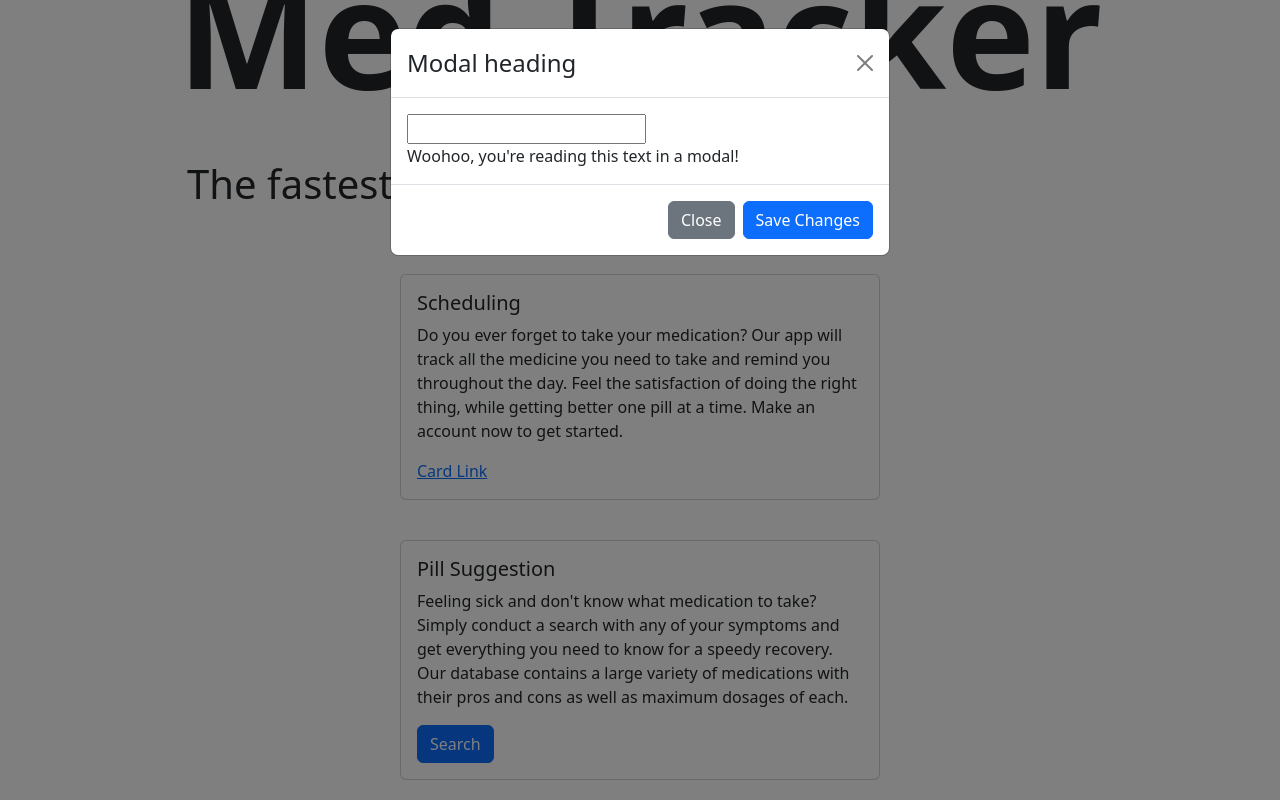
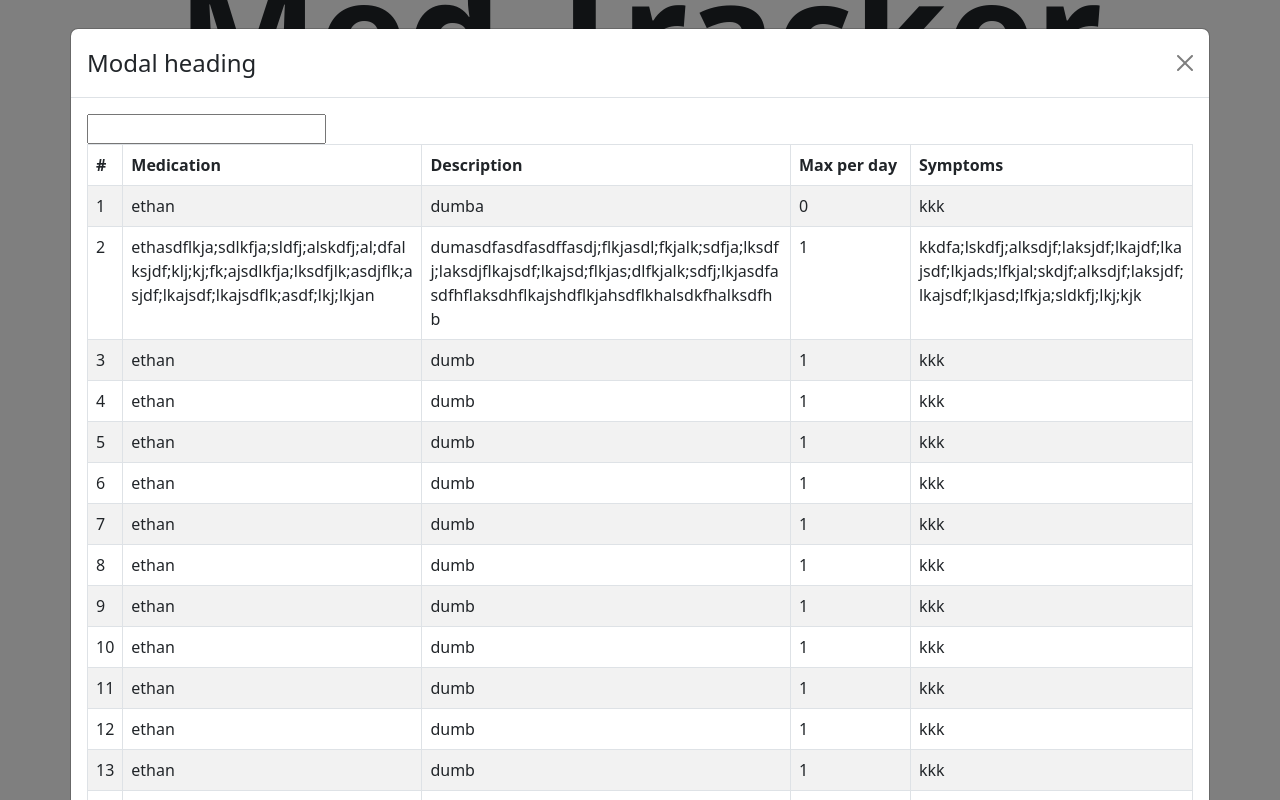
Before and after one commit to fool1280/med-track, a React (Create React App) app in the folder med-track/: page / in a window 1280 px wide. Both pictures are taken after a click on the button "Search". Shown: the part 167-967 px from the top of the page. Built offline with nearby package versions, Linux system fonts and the light colour scheme.

Commit message:
update modal

```diff
--- a/med-track/src/App.css
+++ b/med-track/src/App.css
@@ -49,3 +49,6 @@
     flex-direction: column;
     align-items: left;
 }
+.cl {
+    word-break: "break-all";
+}
--- a/med-track/src/App.js
+++ b/med-track/src/App.js
@@ -7,26 +7,85 @@ import Card from "react-bootstrap/Card";
 import React, { useState } from "react";
 import Button from "react-bootstrap/Button";
 import Modal from "react-bootstrap/Modal";
+import Table from 'react-bootstrap/Table';
+
+
+function ListDrugs() {
+    const a = [{"name":"ethan", "description": "dumba", "maxPerDay": 0, "symptoms": "kkk"},
+    {"name":"ethasdflkja;sdlkfja;sldfj;alskdfj;al;dfalksjdf;klj;kj;fk;ajsdlkfja;lksdfjlk;asdjflk;asjdf;lkajsdf;lkajsdflk;asdf;lkj;lkjan", "description": "dumasdfasdfasdffasdj;flkjasdl;fkjalk;sdfja;lksdfj;laksdjflkajsdf;lkajsd;flkjas;dlfkjalk;sdfj;lkjasdfasdfhflaksdhflkajshdflkjahsdflkhalsdkfhalksdfhb", "maxPerDay": 1, "symptoms": "kkdfa;lskdfj;alksdjf;laksjdf;lkajdf;lkajsdf;lkjads;lfkjal;skdjf;alksdjf;laksjdf;lkajsdf;lkjasd;lfkja;sldkfj;lkj;kjk"},
+    {"name":"ethan", "description": "dumb", "maxPerDay": 1, "symptoms": "kkk"},
+    {"name":"ethan", "description": "dumb", "maxPerDay": 1, "symptoms": "kkk"},
+    {"name":"ethan", "description": "dumb", "maxPerDay": 1, "symptoms": "kkk"},
+    {"name":"ethan", "description": "dumb", "maxPerDay": 1, "symptoms": "kkk"},
+    {"name":"ethan", "description": "dumb", "maxPerDay": 1, "symptoms": "kkk"},
+    {"name":"ethan", "description": "dumb", "maxPerDay": 1, "symptoms": "kkk"},
+    {"name":"ethan", "description": "dumb", "maxPerDay": 1, "symptoms": "kkk"},
+    {"name":"ethan", "description": "dumb", "maxPerDay": 1, "symptoms": "kkk"},
+    {"name":"ethan", "description": "dumb", "maxPerDay": 1, "symptoms": "kkk"},
+    {"name":"ethan", "description": "dumb", "maxPerDay": 1, "symptoms": "kkk"},
+    {"name":"ethan", "description": "dumb", "maxPerDay": 1, "symptoms": "kkk"},
+    {"name":"ethan", "description": "dumb", "maxPerDay": 1, "symptoms": "kkk"},
+    {"name":"ethan", "description": "dumb", "maxPerDay": 1, "symptoms": "kkk"},
+    {"name":"ethan", "description": "dumb", "maxPerDay": 1, "symptoms": "kkk"},
+    {"name":"ethan", "description": "dumb", "maxPerDay": 1, "symptoms": "kkk"},
+    {"name":"ethan", "description": "dumb", "maxPerDay": 1, "symptoms": "kkk"},
+    {"name":"ethan", "description": "dumb", "maxPerDay": 1, "symptoms": "kkk"},
+    {"name":"ethan", "description": "dumb", "maxPerDay": 1, "symptoms": "kkk"},
+    {"name":"ethan", "description": "dumb", "maxPerDay": 1, "symptoms": "kkk"},
+    {"name":"ethan", "description": "dumb", "maxPerDay": 1, "symptoms": "kkk"},
+    {"name":"ethan", "description": "dumb", "maxPerDay": 1, "symptoms": "kkkasdfasdfasdf;jlkj;lkj;lk"},];
+    return (
+      <Table striped bordered hover>
+        <thead>
+          <tr>
+            <th>#</th>
+            <th>Medication</th>
+            <th>Description</th>
+            <th>Max per day</th>
+            <th>Symptoms</th>
+          </tr>
+        </thead>
+        <tbody>
+            {a.map((item, index) => {
+                return (<tr>
+                    <td>{ index + 1}</td>
+                    <td style = {{wordBreak: "break-all"}}>
+                        {a[index]["name"]}
+                    </td>
+                    <td style = {{wordBreak: "break-all"}}>
+                        {a[index]["description"]}
+                    </td>
+                    <td style = {{wordBreak: "break-all", minWidth: 120}}>
+                        {a[index]["maxPerDay"]}
+                    </td>
+                    <td style = {{wordBreak: "break-all"}}>
+                        {a[index]["symptoms"]}
+                    </td>
+                </tr>)
+            })}
+        </tbody>
+      </Table>
+    );
+  }
 
 function ModalForPill() {
     const [show, setShow] = useState(false);
 
     const handleClose = () => setShow(false);
     const handleShow = () => setShow(true);
-
     return (
         <>
             <Button variant="primary" onClick={handleShow}>
                 Search
             </Button>
 
-            <Modal show={show} onHide={handleClose}>
+            <Modal className="modal-xl" show={show} onHide={handleClose}>
                 <Modal.Header closeButton>
                     <Modal.Title>Modal heading</Modal.Title>
                 </Modal.Header>
                 <Modal.Body>
-                    <input />
-                    <div>Woohoo, you're reading this text in a modal!</div>
+                    <input/>
+                    <ListDrugs/>
                 </Modal.Body>
                 <Modal.Footer>
                     <Button variant="secondary" onClick={handleClose}>
```
